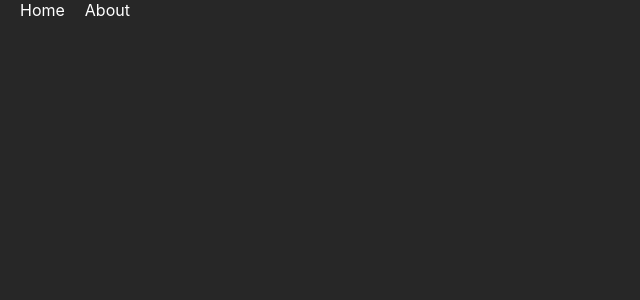
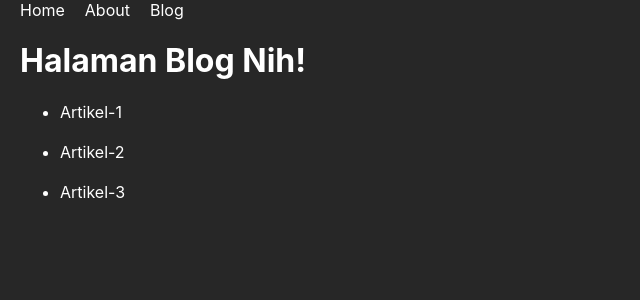
Before and after one commit to indrayanipitri/the-toolchain-reactjs, a React (Create React App) app: page /blog in a window 1280 px wide. Before the commit this address had no page. Shown: the top 300 px of the page, without its empty margins (0-640 px from the left). Built offline with nearby package versions, Linux system fonts and the light colour scheme.

Commit message:
nasted route, ambil param, no match route

```diff
--- a/src/About.js
+++ b/src/About.js
@@ -1,3 +1,11 @@
+import { Link, Outlet } from 'react-router-dom';
+
 export default function About() {
-    return <h1>Halaman About Nih!</h1>
+    return (
+        <>
+        <h1>Halaman About Nih!</h1>
+        <Link to="/about/team">Link</Link>
+        <Outlet />
+        </>
+    )
 }
--- /dev/null
+++ b/src/AboutTeam.js
@@ -0,0 +1,5 @@
+export default function AboutTeam() {
+    return (
+        <h3>Hai ini Halaman About team</h3>
+    )
+}
--- a/src/App.css
+++ b/src/App.css
@@ -24,3 +24,16 @@ nav a {
   margin-right: 20px;
 
 }
+
+a {
+  color: white;
+  text-decoration: none;
+}
+
+li {
+  margin-bottom: 20px;
+}
+
+a:hover {
+  color: yellow;
+}
--- a/src/App.js
+++ b/src/App.js
@@ -2,6 +2,10 @@ import './App.css';
 import {Routes, Route, Link} from 'react-router-dom';
 import Home from './Home';
 import About from './About';
+import AboutTeam from './AboutTeam';
+import Blog from './Blog';
+import BlogDetail from './BlogDetail';
+import NotFound from './NotFound';
 
 function App() {
   return (
@@ -9,10 +13,16 @@ function App() {
       <nav className='nav'>
         <Link to="/">Home</Link>
         <Link to="/about">About</Link>
+        <Link to="/blog">Blog</Link>
       </nav>
       <Routes>
        <Route path="/" element={<Home />}/>
-       <Route path="about" element={<About />}/>
+       <Route path="about" element={<About />}>
+          <Route path="team" element={<AboutTeam />} />
+       </Route>
+       <Route path="blog" element={<Blog />}/>
+       <Route path="blog/:slug" element={<BlogDetail />}/>
+       <Route path="*" element={<NotFound />}/>
       </Routes>
     </div>
   );
--- /dev/null
+++ b/src/Blog.js
@@ -0,0 +1,14 @@
+import { Link } from 'react-router-dom';
+
+export default function Blog() {
+    return (
+    <>
+    <h1>Halaman Blog Nih!</h1>
+    <ul>
+        <li><Link to="artikel-1">Artikel-1</Link></li>
+        <li><Link to="artikel-2">Artikel-2</Link></li>
+        <li><Link to="artikel-3">Artikel-3</Link></li>
+    </ul>
+    </>
+    )
+}
--- /dev/null
+++ b/src/BlogDetail.js
@@ -0,0 +1,12 @@
+import { useParams } from "react-router-dom"
+
+export default function BlogDetail() {
+    const urlParams = useParams();
+
+    return (
+    <>
+        <h1>Blog Detail</h1>
+        <h2> ini detail halaman {urlParams.slug} </h2>
+    </>
+    )
+}
--- /dev/null
+++ b/src/NotFound.js
@@ -0,0 +1,3 @@
+export default function NotFound() {
+    return <h2>halaman engga ada nih kak huhu</h2>
+}
```
